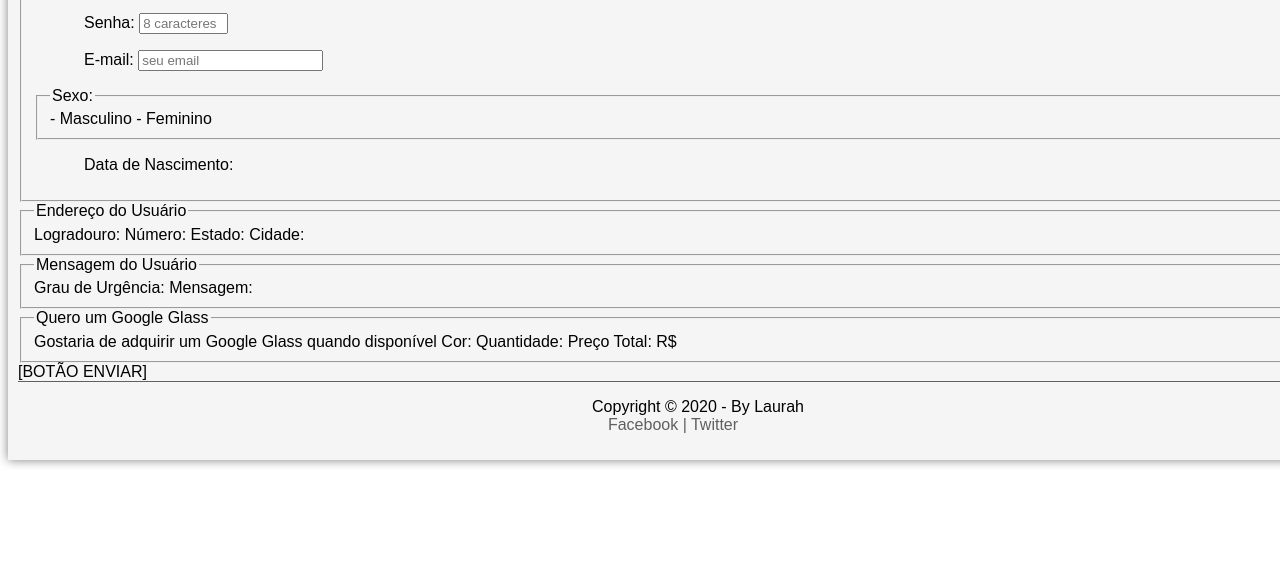
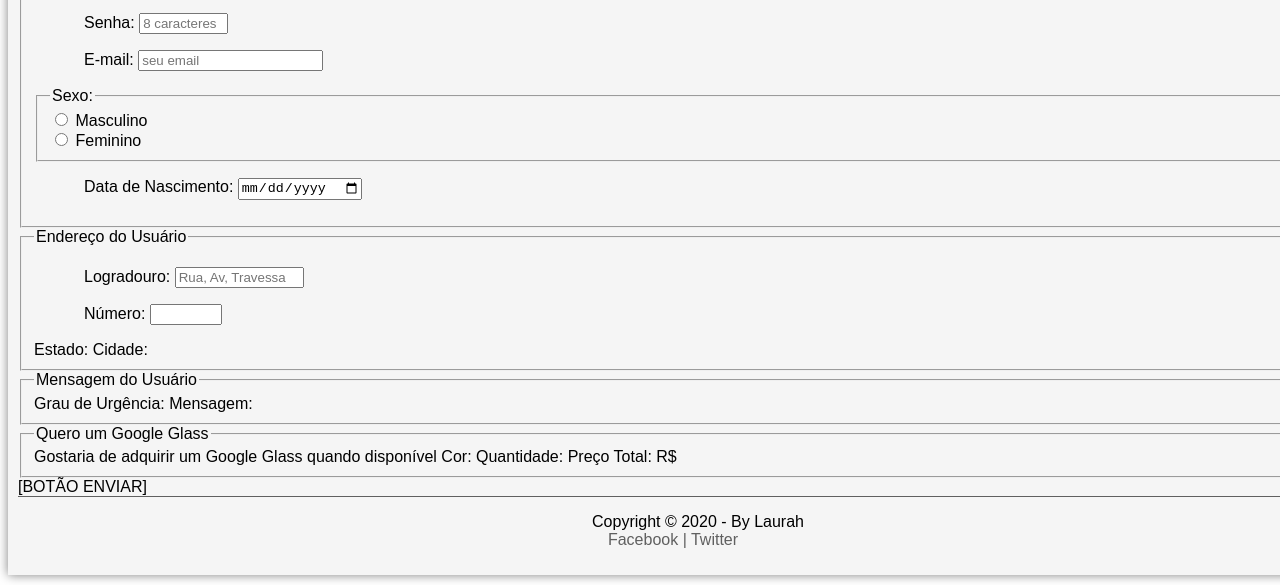
Before and after one commit to Laurahpro/ProjetoGlass, a plain HTML site: page projeto-glass-html5/fale-conosco.html in a window 1280 px wide. Shown: the part 351-936 px from the top of the page. Before the commit the page ends 821 px from the top, so only its background shows below. Drawn offline with Linux system fonts and the light colour scheme; a web font is replaced by a local one.

Commit message:
Update Fale conosco
Labels para destacar as palavras
 <input type="radio" name="tSexo" id="cMasc"/> <label for="cMasc">Masculino</label><br/>

```diff
--- a/projeto-glass-html5/fale-conosco.html
+++ b/projeto-glass-html5/fale-conosco.html
@@ -41,19 +41,19 @@
 
     <fieldset id="usuario">
     <legend> Identificação do Usuário </legend>
-    <p>Nome: <input type="text" name="tNome" id="cNome" size="20" maxlength="30" placeholder="Nome Completo" /></p>
-    <p>Senha: <input type="password" name="tSenha" id="cSenha" size="8" maxlength="8" placeholder="8 caracteres" /> </p>
+    <p> <label for="cNome">Nome:</label>  <input type="text" name="tNome" id="cNome" size="20" maxlength="30" placeholder="Nome Completo" /></p>
+    <p> <label for="cSenha"> Senha:  </label> <input type="password" name="tSenha" id="cSenha" size="8" maxlength="8" placeholder="8 caracteres" /> </p>
     <p>E-mail: <input type="email" name="tmail" id="cMail" size="20" maxlength="50" placeholder="seu email" /> </p>
    <fieldset id="sexo"> <legend> Sexo:</legend>
-        - Masculino
-        - Feminino</fieldset>
-    <p>Data de Nascimento:</p>
+        <input type="radio" name="tSexo" id="cMasc"/> <label for="cMasc">Masculino</label><br/>
+        <input type="radio" name="tSexo" id="cFem"/> <label for="cFem">Feminino</label> </fieldset>
+    <p>Data de Nascimento: <input type="date" name="cNasc" id="cNasc"/> </p>
 </fieldset>
 
 <fieldset id="endereco">
     <legend> Endereço do Usuário </legend>
-    Logradouro:
-    Número:
+    <p>Logradouro: <input type="text" name="tRua" id="cRua" size="13" maxlength="80" placeholder="Rua, Av, Travessa" /> </p>
+    <p>Número: <input type="number" name="tNum" id="cNum" min="0" max="1999"/></p>
     Estado:
     Cidade:
 </fieldset>
```
